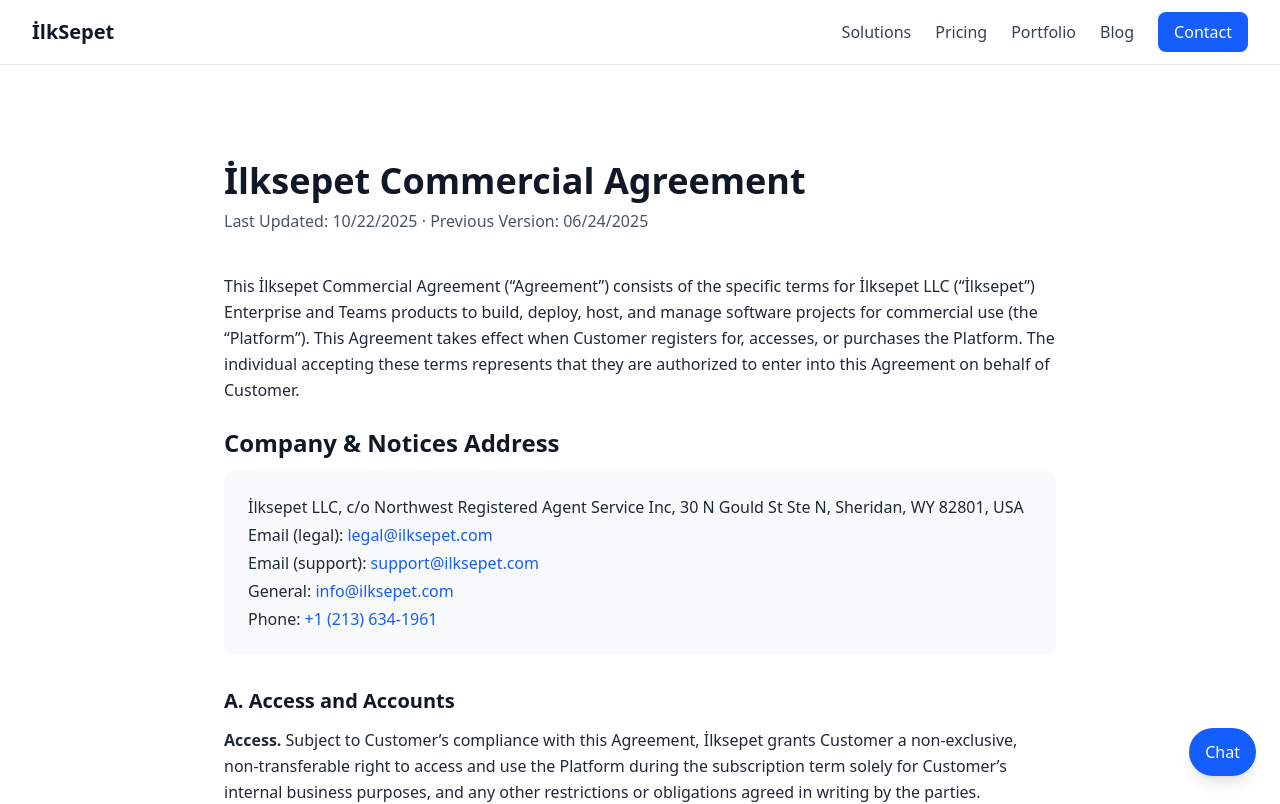
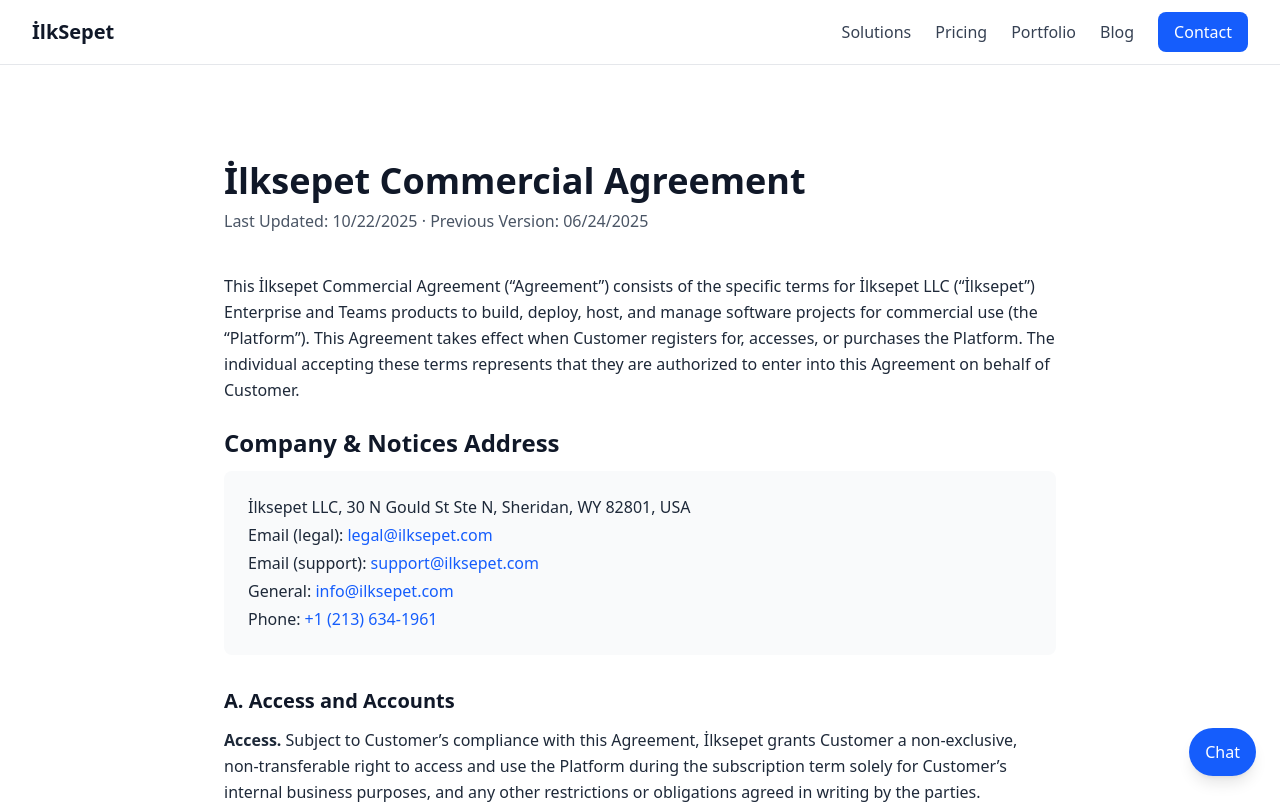
Before and after one commit to litxtech/ilksepet, a Next.js app: page /legal/commercial-agreement in a window 1280 px wide. Shown: the top 804 px of the page. Built offline with nearby package versions, Linux system fonts and the light colour scheme.

Commit message:
chore(legal): update address to '30 N Gould St Ste N, Sheridan, WY 82801, USA' and remove 'c/o' everywhere

```diff
--- a/src/app/legal/commercial-agreement/page.tsx
+++ b/src/app/legal/commercial-agreement/page.tsx
@@ -22,7 +22,7 @@
         <section className="mb-8">
           <h2 className="text-2xl font-semibold text-gray-900 mb-3">Company & Notices Address</h2>
           <div className="bg-gray-50 rounded-lg p-6 text-gray-800 space-y-1">
-            <p>İlksepet LLC, c/o Northwest Registered Agent Service Inc, 30 N Gould St Ste N, Sheridan, WY 82801, USA</p>
+            <p>İlksepet LLC, 30 N Gould St Ste N, Sheridan, WY 82801, USA</p>
             <p>Email (legal): <a className="text-blue-600 hover:underline" href="mailto:legal@ilksepet.com">legal@ilksepet.com</a></p>
             <p>Email (support): <a className="text-blue-600 hover:underline" href="mailto:support@ilksepet.com">support@ilksepet.com</a></p>
             <p>General: <a className="text-blue-600 hover:underline" href="mailto:info@ilksepet.com">info@ilksepet.com</a></p>
--- a/src/app/legal/dpa/page.tsx
+++ b/src/app/legal/dpa/page.tsx
@@ -78,7 +78,7 @@
 
           <div className="bg-gray-50 rounded-lg p-6">
             <p className="font-semibold text-gray-900 mb-2">Contact</p>
-            <p>İlksepet LLC · 30 N Gould St Ste N, Sheridan, WY 82801, USA</p>
+            <p>İlksepet LLC<br/>30 N Gould St Ste N<br/>Sheridan, WY 82801, USA</p>
             <p>📧 privacy@ilksepet.com · legal@ilksepet.com · support@ilksepet.com</p>
             <p>☎ +1 (213) 634-1961</p>
           </div>
--- a/src/app/legal/privacy/page.tsx
+++ b/src/app/legal/privacy/page.tsx
@@ -112,7 +112,7 @@
             <p className="mb-3">We post updates here and provide notice where legally required.</p>
             <div className="bg-gray-50 rounded-lg p-6">
               <p className="font-semibold text-gray-900 mb-2">Contact Information</p>
-              <p>İlksepet LLC · 30 N Gould St Ste N, Sheridan, WY 82801, USA</p>
+              <p>İlksepet LLC<br/>30 N Gould St Ste N<br/>Sheridan, WY 82801, USA</p>
               <p>📧 <a className="text-blue-600 hover:underline" href="mailto:privacy@ilksepet.com">privacy@ilksepet.com</a> · <a className="text-blue-600 hover:underline" href="mailto:legal@ilksepet.com">legal@ilksepet.com</a> · <a className="text-blue-600 hover:underline" href="mailto:support@ilksepet.com">support@ilksepet.com</a></p>
               <p>☎ <a className="text-blue-600 hover:underline" href="tel:+12136341961">+1 (213) 634-1961</a></p>
             </div>
--- a/src/app/legal/report-abuse/page.tsx
+++ b/src/app/legal/report-abuse/page.tsx
@@ -60,7 +60,7 @@
 
           <div className="bg-gray-50 rounded-lg p-6">
             <p className="font-semibold text-gray-900 mb-2">Contact Information</p>
-            <p>Ilksepet LLC · 30 N Gould St Ste N, Sheridan, WY 82801, USA</p>
+            <p>Ilksepet LLC<br/>30 N Gould St Ste N<br/>Sheridan, WY 82801, USA</p>
             <p>📧 abuse@ilksepet.com · legal@ilksepet.com · security@ilksepet.com</p>
             <p>☎ +1 (213) 634-1961</p>
           </div>
--- a/src/app/legal/terms/page.tsx
+++ b/src/app/legal/terms/page.tsx
@@ -16,7 +16,7 @@
           <section className="border-b border-gray-200 pb-8">
             <div className="mb-6">
               <p className="font-semibold text-gray-900 mb-2">Company: İlksepet LLC</p>
-              <p className="text-gray-700 mb-1">Address: Northwest Registered Agent Service Inc, 30 N Gould St Ste N, Sheridan, WY 82801, United States</p>
+              <p className="text-gray-700 mb-1">Address: 30 N Gould St Ste N, Sheridan, WY 82801, USA</p>
               <p className="text-gray-700 mb-1">Email: <a href="mailto:info@ilksepet.com" className="text-blue-600 hover:underline">info@ilksepet.com</a></p>
               <p className="text-gray-700">Phone: <a href="tel:+12136341961" className="text-blue-600 hover:underline">+1 (213) 634-1961</a></p>
             </div>
--- a/src/components/Footer.tsx
+++ b/src/components/Footer.tsx
@@ -96,7 +96,6 @@
             <div className="mt-4 text-sm">
               <p className="mb-1">İlksepet LLC</p>
               <p className="text-gray-400">
-                c/o Northwest Registered Agent Service Inc<br />
                 30 N Gould St Ste N<br />
                 Sheridan, WY 82801, USA
               </p>
```
